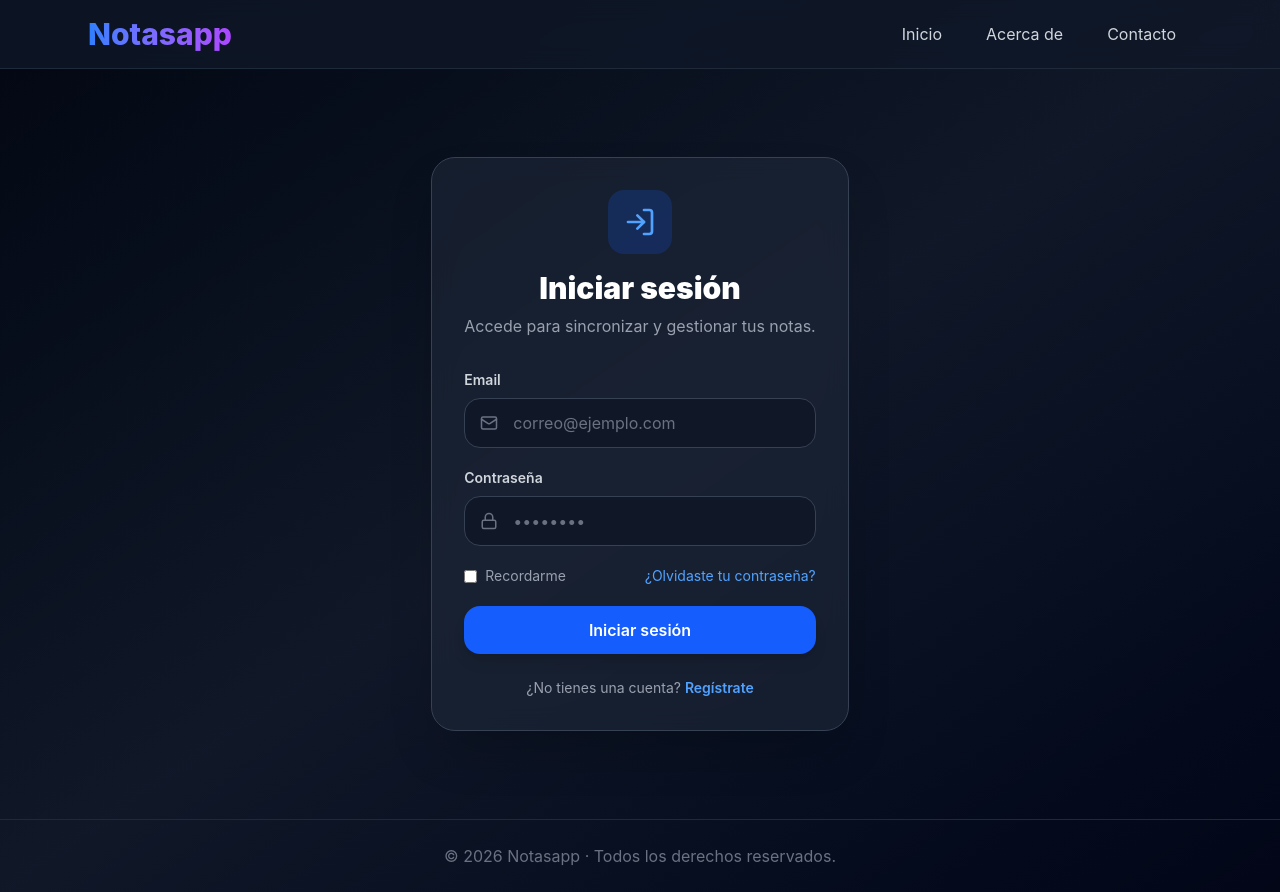
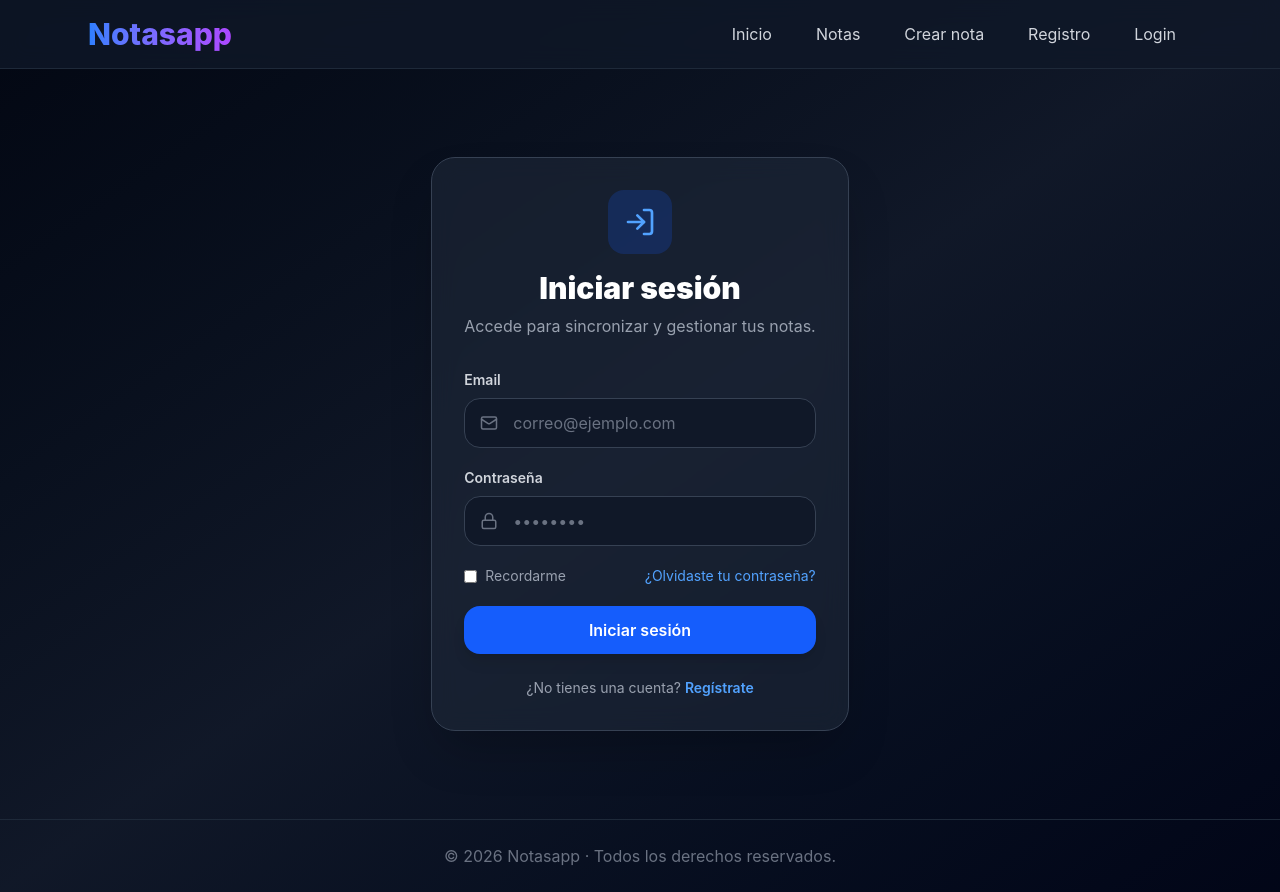
Before and after one commit to vany-codes/notasapp, a React app in the folder frontend/: page / in a window 1280 px wide. Built offline with nearby package versions, Linux system fonts and the light colour scheme; the HTML template or start-up script is replaced by a standard one.

Commit message:
Modificando header

```diff
--- a/frontend/src/componentes/Header.jsx
+++ b/frontend/src/componentes/Header.jsx
@@ -23,7 +23,7 @@ function Header() {
                                     href="#"
                                     className="px-4 py-2 rounded-full text-gray-300 hover:text-white hover:bg-gray-800 transition duration-300"
                                 >
-                                    Acerca de
+                                    Notas
                                 </a>
                             </li>
 
@@ -32,7 +32,25 @@ function Header() {
                                     href="#"
                                     className="px-4 py-2 rounded-full text-gray-300 hover:text-white hover:bg-gray-800 transition duration-300"
                                 >
-                                    Contacto
+                                    Crear nota
+                                </a>
+                            </li>
+
+                            <li>
+                                <a
+                                    href="#"
+                                    className="px-4 py-2 rounded-full text-gray-300 hover:text-white hover:bg-gray-800 transition duration-300"
+                                >
+                                    Registro
+                                </a>
+                            </li>
+
+                            <li>
+                                <a
+                                    href="#"
+                                    className="px-4 py-2 rounded-full text-gray-300 hover:text-white hover:bg-gray-800 transition duration-300"
+                                >
+                                    Login
                                 </a>
                             </li>
                         </ul>
--- a/frontend/src/pages/Login.jsx
+++ b/frontend/src/pages/Login.jsx
@@ -1,8 +1,8 @@
 /* eslint-disable no-unused-vars */
 import { Mail, Lock, LogIn } from "lucide-react";
 import { useState } from "react";
-import LabelForm from "../componentes/share/LabelForm"; // 1. Importación añadida
-import InputForm from "../componentes/share/InputForm"; // 2. Importación añadida
+import LabelForm from "../componentes/share/LabelForm";
+import InputForm from "../componentes/share/InputForm";
 
 function Login() {
     const [email, setEmail] = useState("");
```
